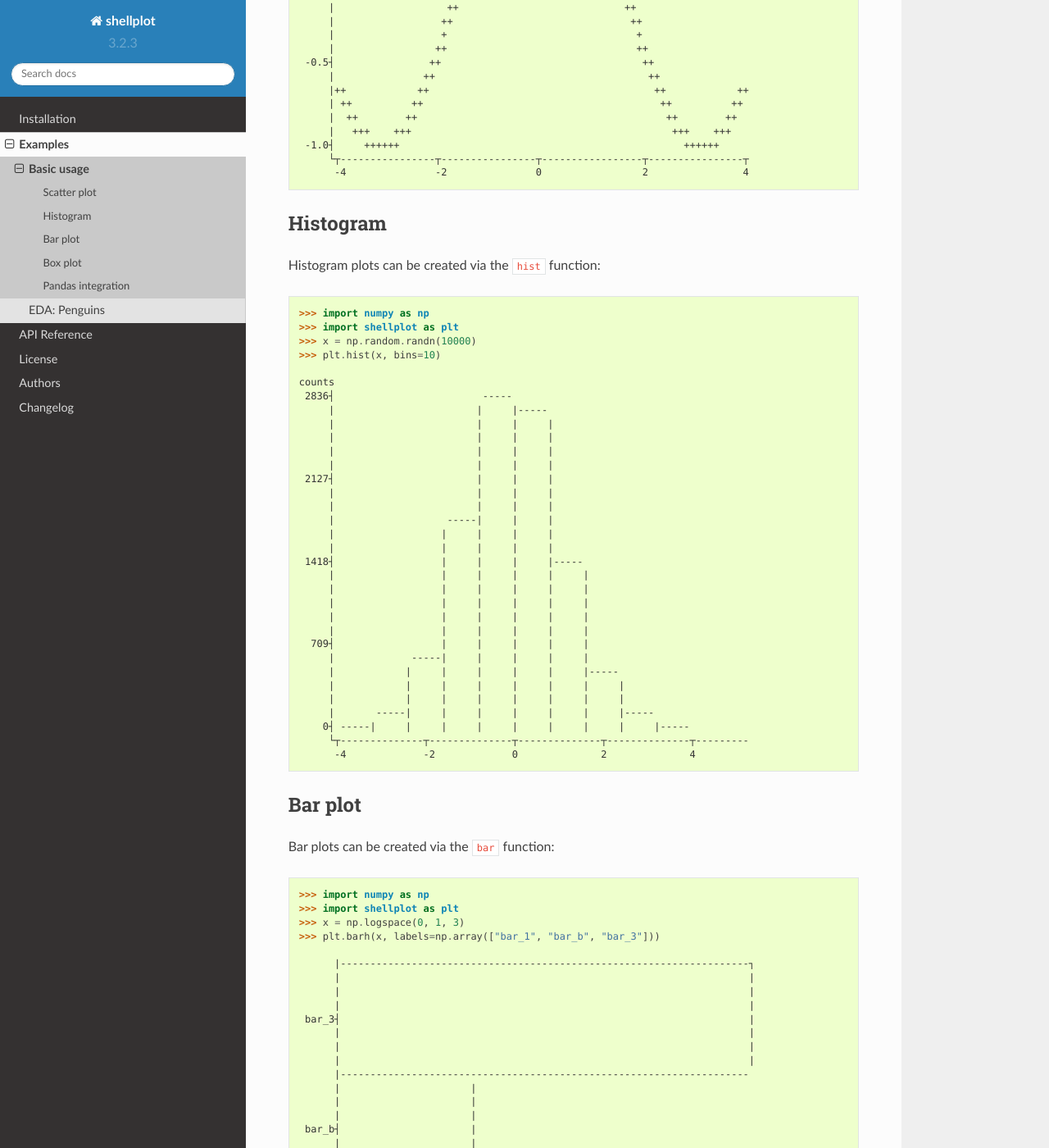
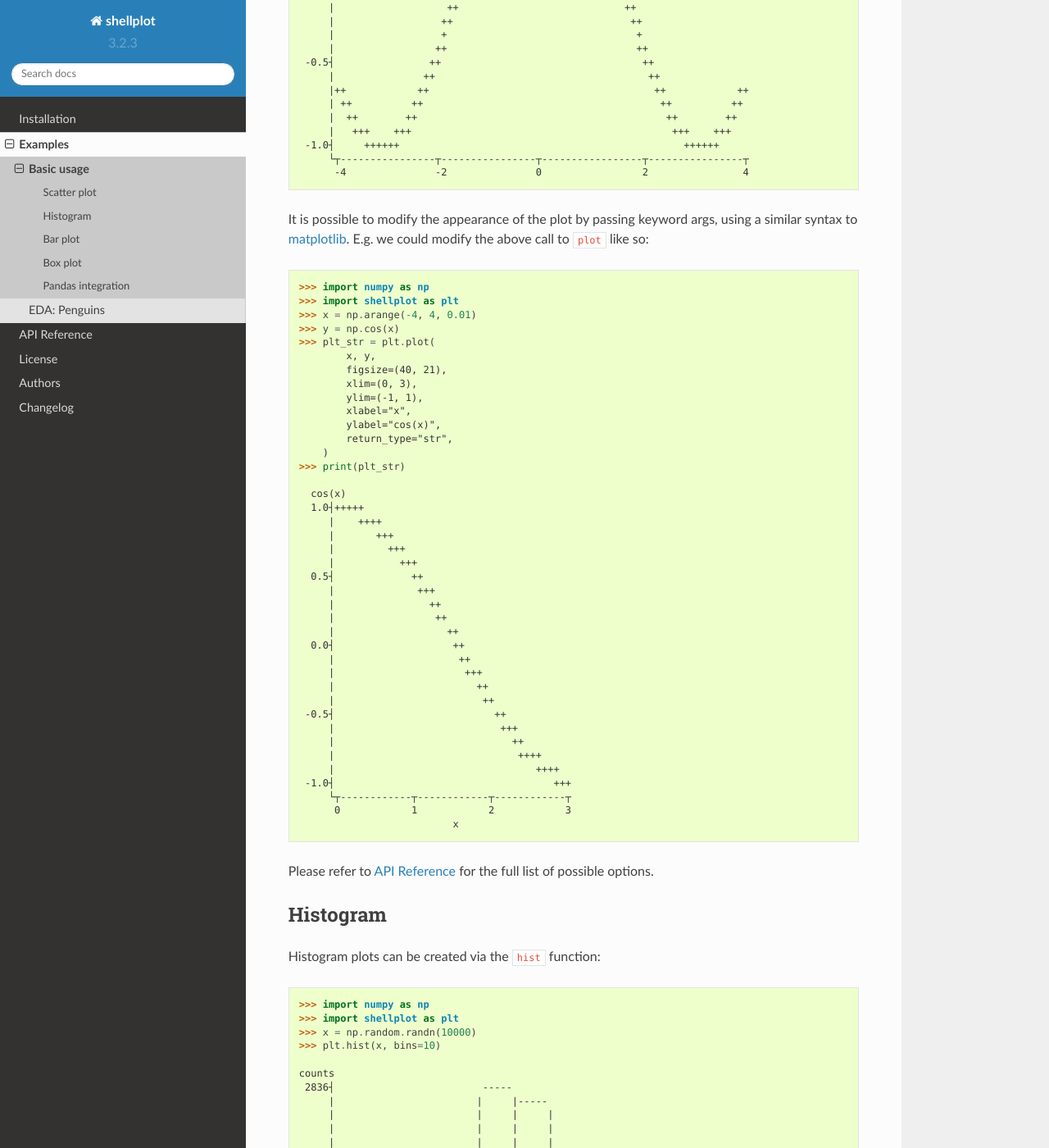
Before and after one commit to CDonnerer/shellplot, a Sphinx documentation site: the page built from docs/examples/basic_usage.rst, in a window 1280 px wide and 1400 px high, scrolled down 613 px. Shown: the whole window at 82% size. Built offline with Sphinx 7.4.7 and the Read the Docs theme 2.0.0, drawn with Linux system fonts in a browser that asks for light colours.

Commit message:
updated docs with new options for plotting

```diff
--- a/docs/api.rst
+++ b/docs/api.rst
@@ -1,3 +1,5 @@
+.. _api_reference:
+
 API Reference
 ===================
 
--- a/docs/examples/basic_usage.rst
+++ b/docs/examples/basic_usage.rst
@@ -44,6 +44,54 @@ Scatter plots can be created via the ``plot`` function::
              └┬----------------┬----------------┬-----------------┬----------------┬
               -4               -2               0                 2                4
 
+
+It is possible to modify the appearance of the plot by passing keyword args,
+using a similar syntax to `matplotlib`_. E.g. we could modify the above call to
+``plot`` like so::
+
+
+        >>> import numpy as np
+        >>> import shellplot as plt
+        >>> x = np.arange(-4, 4, 0.01)
+        >>> y = np.cos(x)
+        >>> plt_str = plt.plot(
+                x, y,
+                figsize=(40, 21),
+                xlim=(0, 3),
+                ylim=(-1, 1),
+                xlabel="x",
+                ylabel="cos(x)",
+                return_type="str",
+            )
+        >>> print(plt_str)
+
+          cos(x)
+          1.0┤+++++
+             |    ++++
+             |       +++
+             |         +++
+             |           +++
+          0.5┤             ++
+             |              +++
+             |                ++
+             |                 ++
+             |                   ++
+          0.0┤                    ++
+             |                     ++
+             |                      +++
+             |                        ++
+             |                         ++
+         -0.5┤                           ++
+             |                            +++
+             |                              ++
+             |                               ++++
+             |                                  ++++
+         -1.0┤                                     +++
+             └┬------------┬------------┬------------┬
+              0            1            2            3
+                                  x
+
+Please refer to :ref:`api_reference` for the full list of possible options.
 
 Histogram
 -------------------
@@ -212,3 +260,4 @@ parameter::
 
 
 .. _pandas: https://pandas.pydata.org/
+.. _matplotlib: https://matplotlib.org/contents.html#
```
Also changed, not shown: 2 other files.
